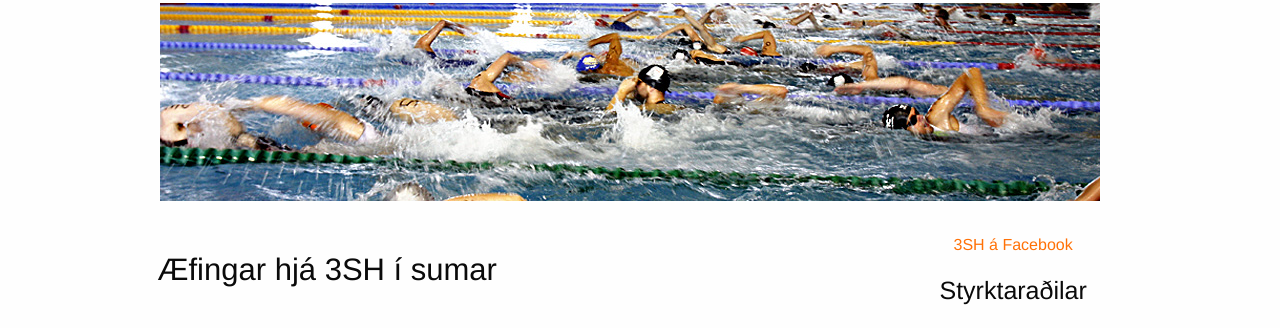
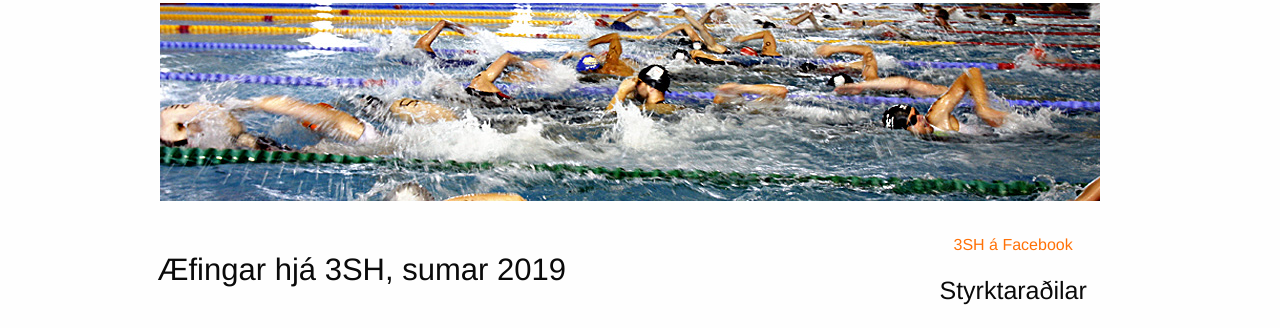
Before and after one commit to 3sh-is/3sh-is.github.io, a plain HTML site: page training.html in a window 1280 px wide. Shown: the part 51-379 px from the top of the page. Drawn offline with Linux system fonts and the light colour scheme.

Commit message:
Uppfæra haus

```diff
--- a/training.html
+++ b/training.html
@@ -56,7 +56,7 @@
 <div class="row" id="content">
     <div class="medium-8 columns">
 
-        <h3>Æfingar hjá 3SH í sumar</h3>
+        <h3>Æfingar hjá 3SH, sumar 2019</h3>
 
         <table class="schedule-table">
             <tbody>
```
